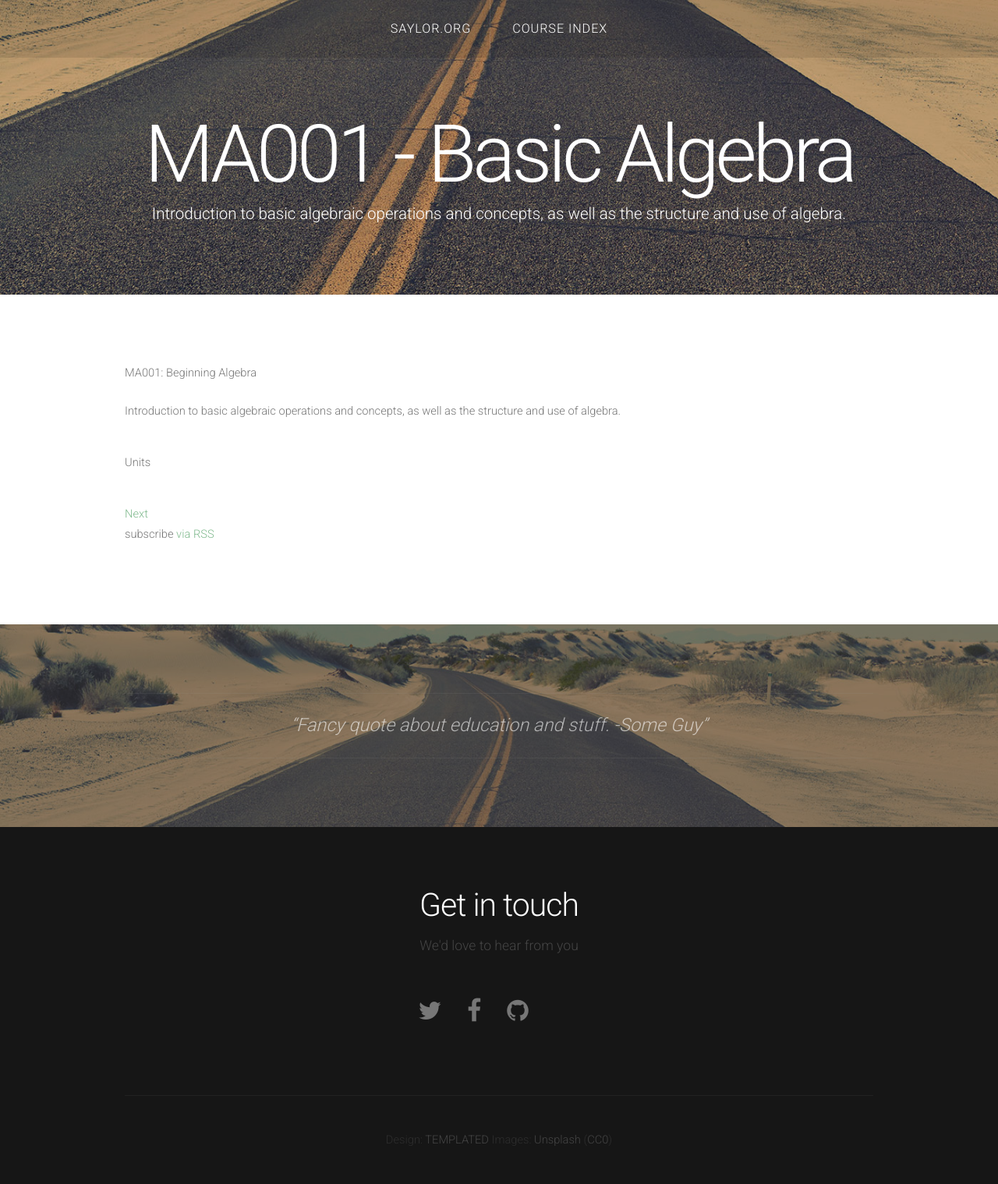
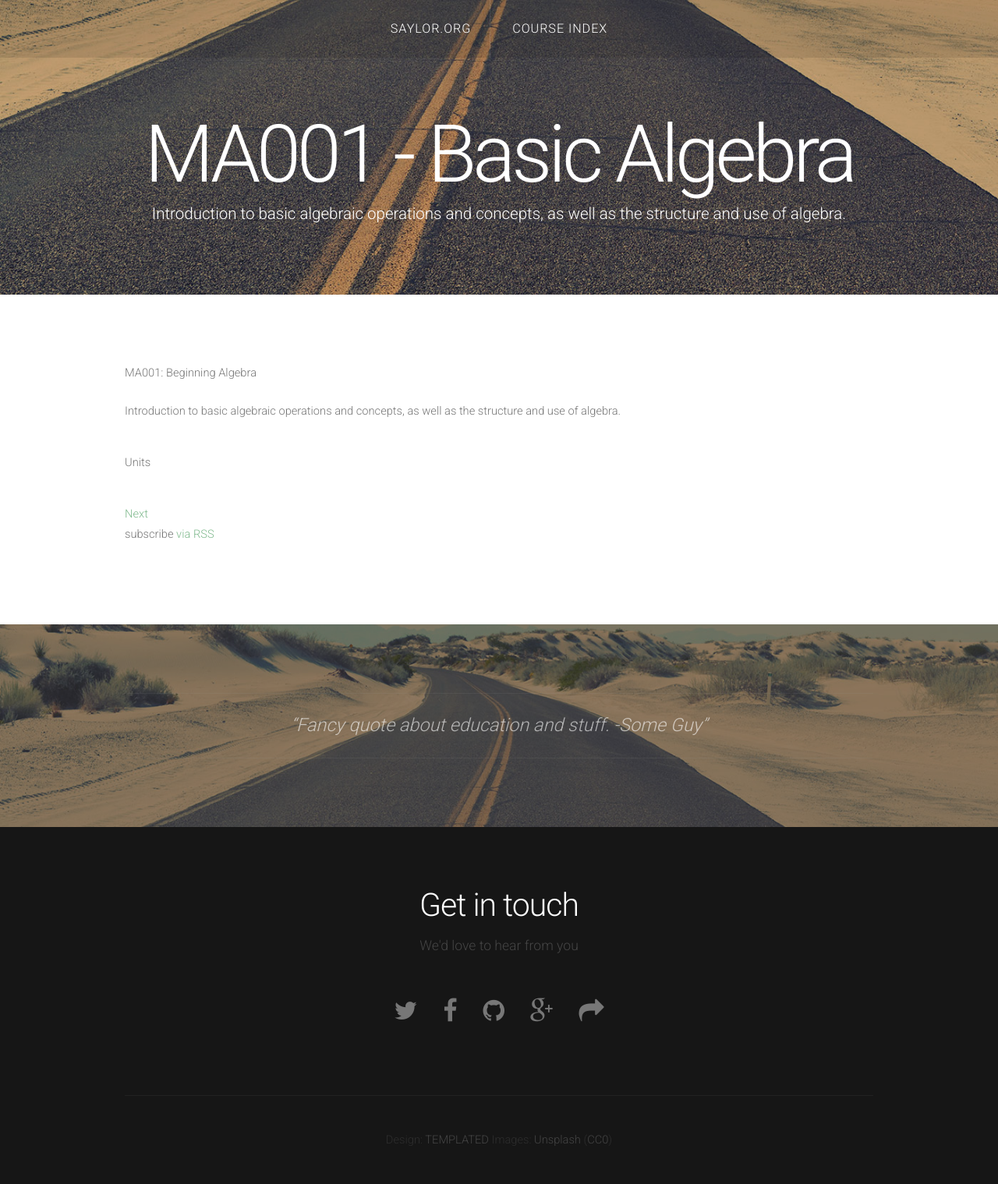
Before and after one commit to saylordotorg/course_ma001, a Jekyll site: the page built from index.html, in a window 1280 px wide. Shown: the whole page at 78% size. Built offline with Jekyll 4.4.1, drawn with Linux system fonts in a browser that asks for light colours; nearby versions of some CDN libraries.

Commit message:
Update footer icons

```diff
--- a/_layouts/no-sidebar.html
+++ b/_layouts/no-sidebar.html
@@ -75,8 +75,8 @@
 						<li><a href="http://twitter.com/#!/{{site.twitter_username}}" class="fa fa-twitter"><span>Twitter</span></a></li>
 						<li class="active"><a href="http://www.facebook.com/{{site.facebook_username}}" class="fa fa-facebook"><span>Facebook</span></a></li>
 						<li><a href="https://github.com/{{site.github_username}}" class="fa fa-github"><span>GitHub</span></a></li>
-						<li><a href="https://plus.google.com/{{site.googleplus_username}}/posts" class="fa fa-google"><span>Google+</span></a></li>
-						<li><a href="http://saylor.org" class="fa fa-email"><span>email</span></a></li>
+						<li><a href="https://plus.google.com/{{site.googleplus_username}}/posts" class="fa fa-google-plus"><span>Google+</span></a></li>
+						<li><a href="http://saylor.org" class="fa fa-mail-forward"><span>email</span></a></li>
 					</ul>
 				</section>
 			</div>
```
